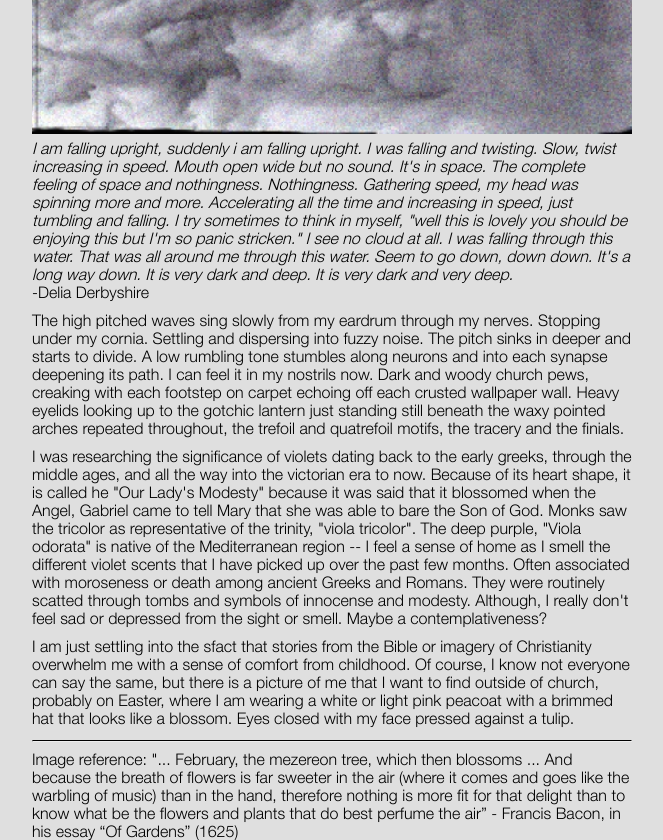
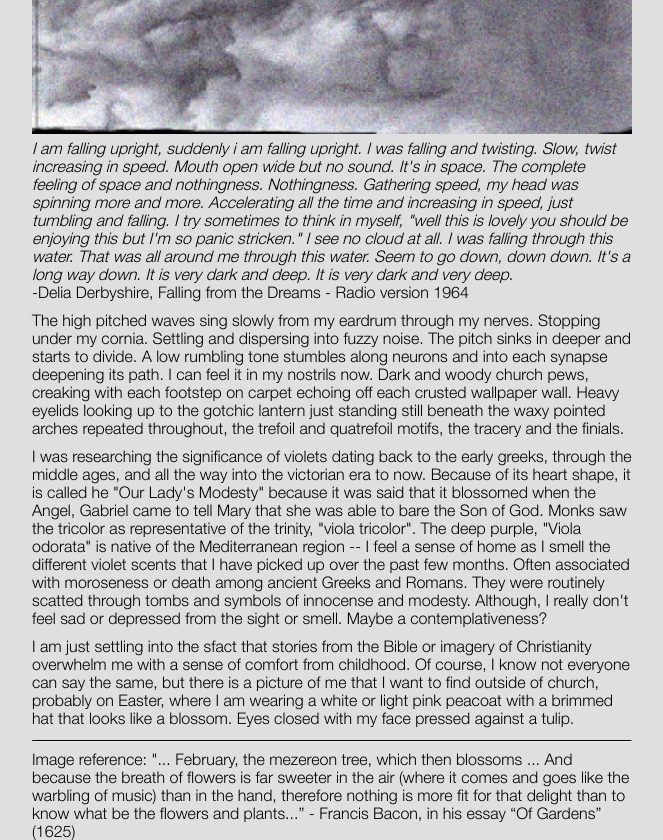
Before and after one commit to moss-corpus/moss-corpus-site, a plain HTML site: page posts/im-falling-upright.html in a window 1280 px wide. Shown: the part 1020-1860 px from the top of the page, without its empty margins (308-971 px from the left). Drawn offline with Linux system fonts and the light colour scheme.

Commit message:
*pouty keyboard clacking*

```diff
--- a/posts/im-falling-upright.html
+++ b/posts/im-falling-upright.html
@@ -26,7 +26,7 @@
     </header>
     <section class="main-writing">
         <img src="../images/mezereon.jpg" width="100%">
-        <p><em>I am falling upright, suddenly i am falling upright. I was falling and twisting. Slow, twist increasing in speed. Mouth open wide but no sound. It's in space. The complete feeling of space and nothingness. Nothingness. Gathering speed, my head was spinning more and more. Accelerating all the time and increasing in speed, just tumbling and falling. I try sometimes to think in myself, "well this is lovely you should be enjoying this but I'm so panic stricken." I see no cloud at all. I was falling through this water. That was all around me through this water. Seem to go down, down down. It's a long way down. It is very dark and deep. It is very dark and very deep.</em><br>-Delia Derbyshire</p>
+        <p><em>I am falling upright, suddenly i am falling upright. I was falling and twisting. Slow, twist increasing in speed. Mouth open wide but no sound. It's in space. The complete feeling of space and nothingness. Nothingness. Gathering speed, my head was spinning more and more. Accelerating all the time and increasing in speed, just tumbling and falling. I try sometimes to think in myself, "well this is lovely you should be enjoying this but I'm so panic stricken." I see no cloud at all. I was falling through this water. That was all around me through this water. Seem to go down, down down. It's a long way down. It is very dark and deep. It is very dark and very deep.</em><br>-Delia Derbyshire, Falling from the Dreams - Radio version 1964</p>
 
         <p>The high pitched waves sing slowly from my eardrum through my nerves. Stopping under my cornia. Settling and dispersing into fuzzy noise. The pitch sinks in deeper and starts to divide. A low rumbling tone stumbles along neurons and into each synapse deepening its path. I can feel it in my nostrils now. Dark and woody church pews, creaking with each footstep on carpet echoing off each crusted wallpaper wall. Heavy eyelids looking up to the gotchic lantern just standing still beneath the waxy pointed arches repeated throughout, the trefoil and quatrefoil motifs, the tracery and the finials. </p>
 
@@ -37,7 +37,7 @@
 
         <hr>
 
-        Image reference: "... February, the mezereon tree, which then blossoms ... And because the breath of flowers is far sweeter in the air (where it comes and goes like the warbling of music) than in the hand, therefore nothing is more fit for that delight than to know what be the flowers and plants that do best perfume the air” - Francis Bacon, in his essay “Of Gardens” (1625)
+        Image reference: "... February, the mezereon tree, which then blossoms ... And because the breath of flowers is far sweeter in the air (where it comes and goes like the warbling of music) than in the hand, therefore nothing is more fit for that delight than to know what be the flowers and plants...” - Francis Bacon, in his essay “Of Gardens” (1625)
     </section>
 </body>
 
```
